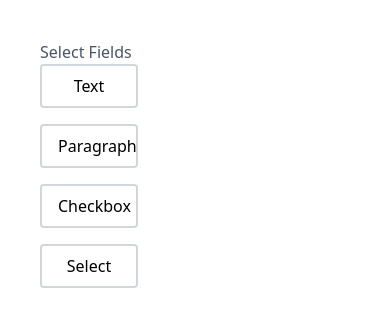
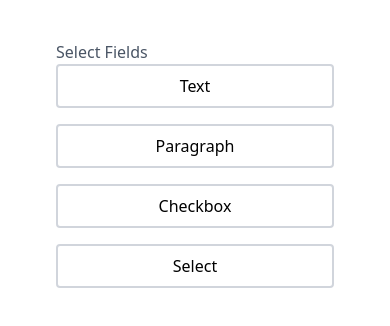
Before and after one commit to selenax/formVibes, a React (Vite) app: page / in a window 390 px wide. Shown: the top 326 px of the page. Built offline with nearby package versions, Linux system fonts and the light colour scheme.

Commit message:
style: make App layout responsive with wrapped sidebar and editor widths

```diff
--- a/src/App.jsx
+++ b/src/App.jsx
@@ -22,11 +22,11 @@ function App() {
   return (
     <div>
       <div className="flex justify-center p-10">
-        <div className="w-full max-w-5xl flex gap-4">
-          <div className="w-1/3">
+        <div className="w-full max-w-5xl px-4 md:px-10 flex flex-wrap md:flex-nowrap gap-4">
+          <div className="w-full md:w-1/3 lg:w-1/4">
             <Sidebar onAddField={handleClickField} />
           </div>
-          <div className="w-2/3">
+          <div className="w-full md:w-2/3 lg:w-3/4">
             <FormEditor />
           </div>
         </div>
```
